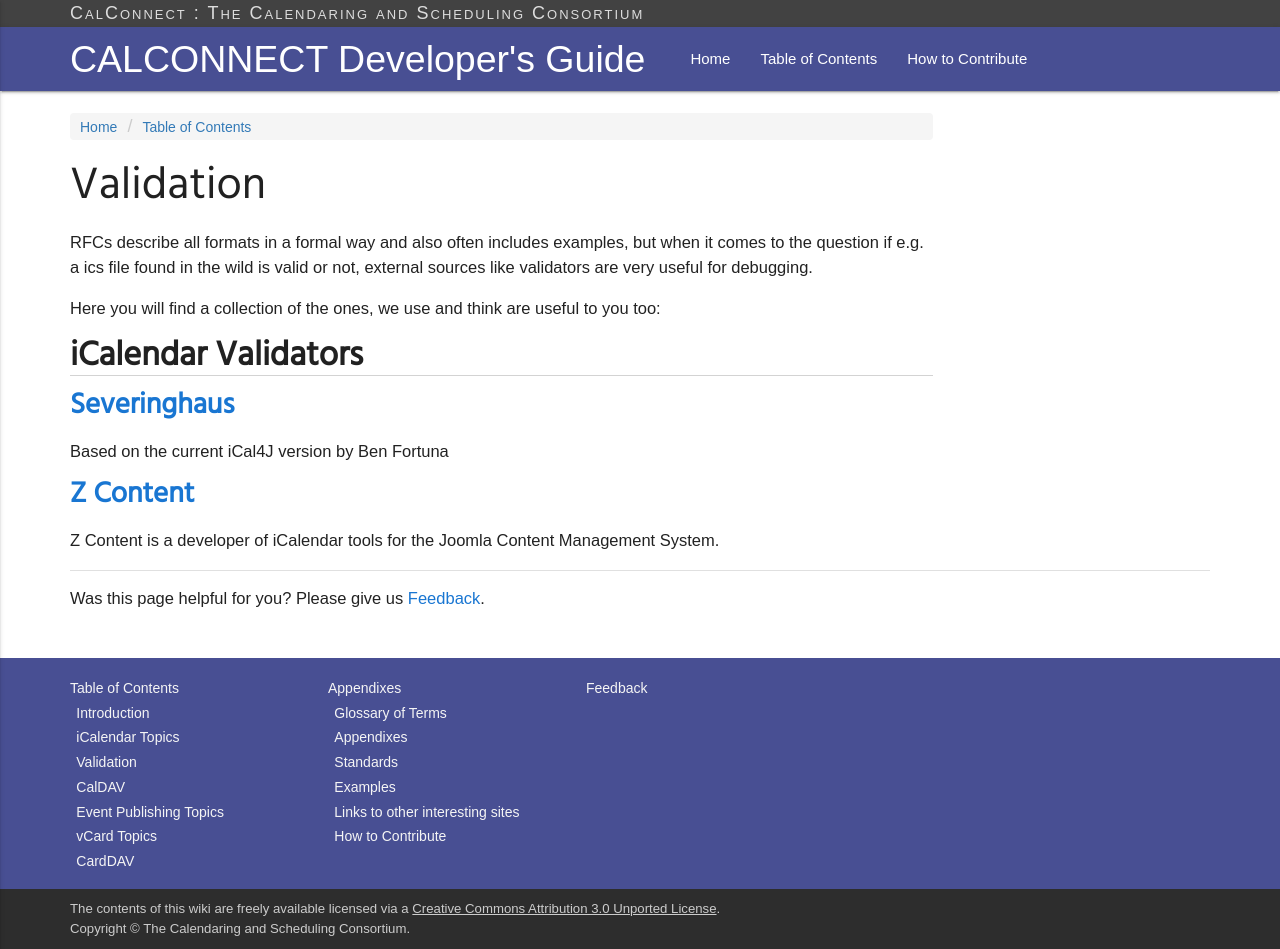
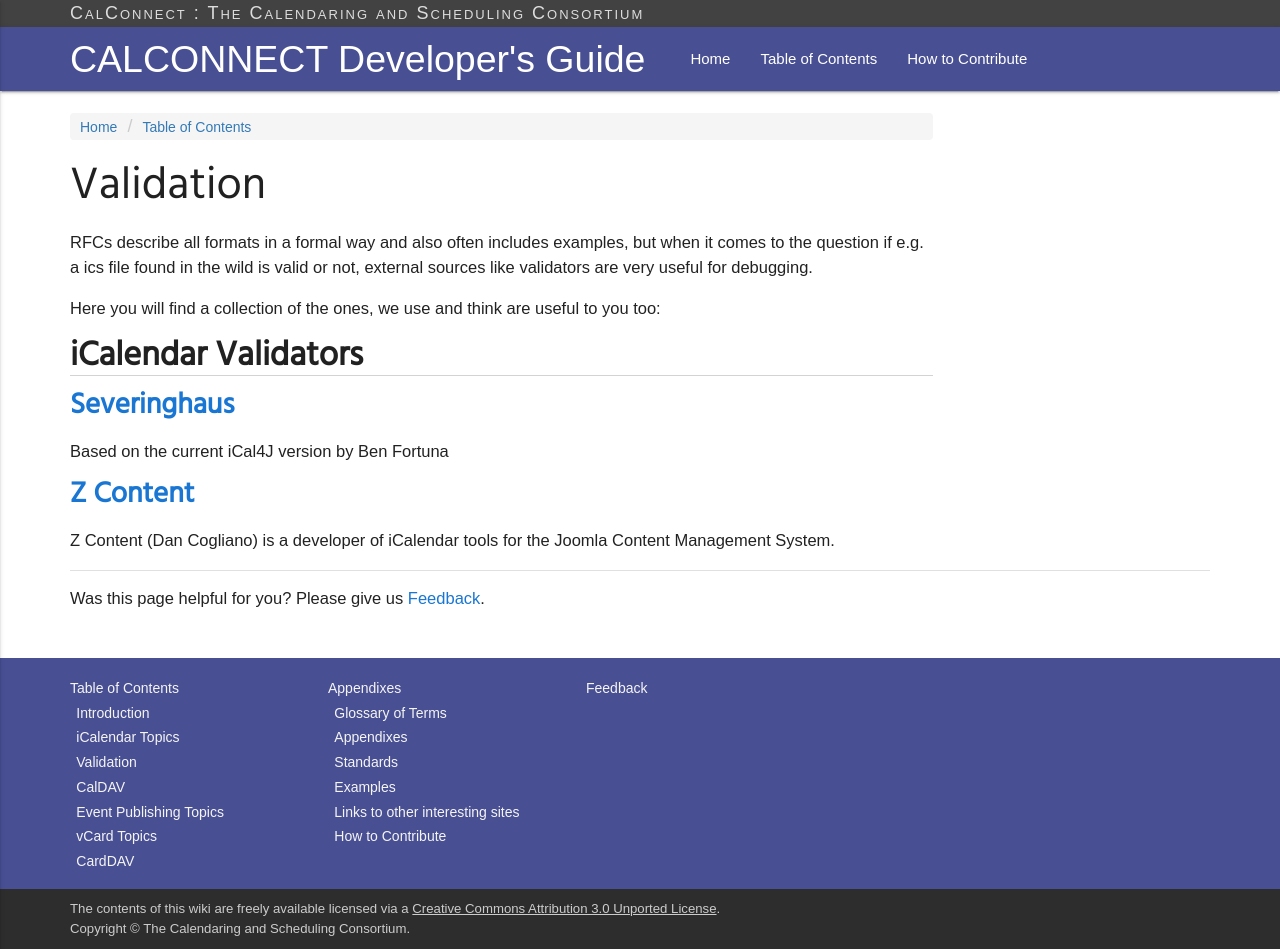
Before and after one commit to CalConnect/DEVGUIDE, a Jekyll site: the page built from _pages/Validation.md, in a window 1280 px wide. Built offline with Jekyll 4.4.1, drawn with Linux system fonts in a browser that asks for light colours; some web fonts are replaced.

```diff
--- a/_pages/Validation.md
+++ b/_pages/Validation.md
@@ -17,4 +17,4 @@ Here you will find a collection of the ones, we use and think are useful to you
 Based on the current iCal4J version by Ben Fortuna
 
 ### [Z Content](https://icalendar.org/validator.html)
-Z Content is a developer of iCalendar tools for the Joomla Content Management System.
+Z Content (Dan Cogliano) is a developer of iCalendar tools for the Joomla Content Management System.
```
Also changed, not shown: _pages/Recurrences.md (+5 -0 lines).
